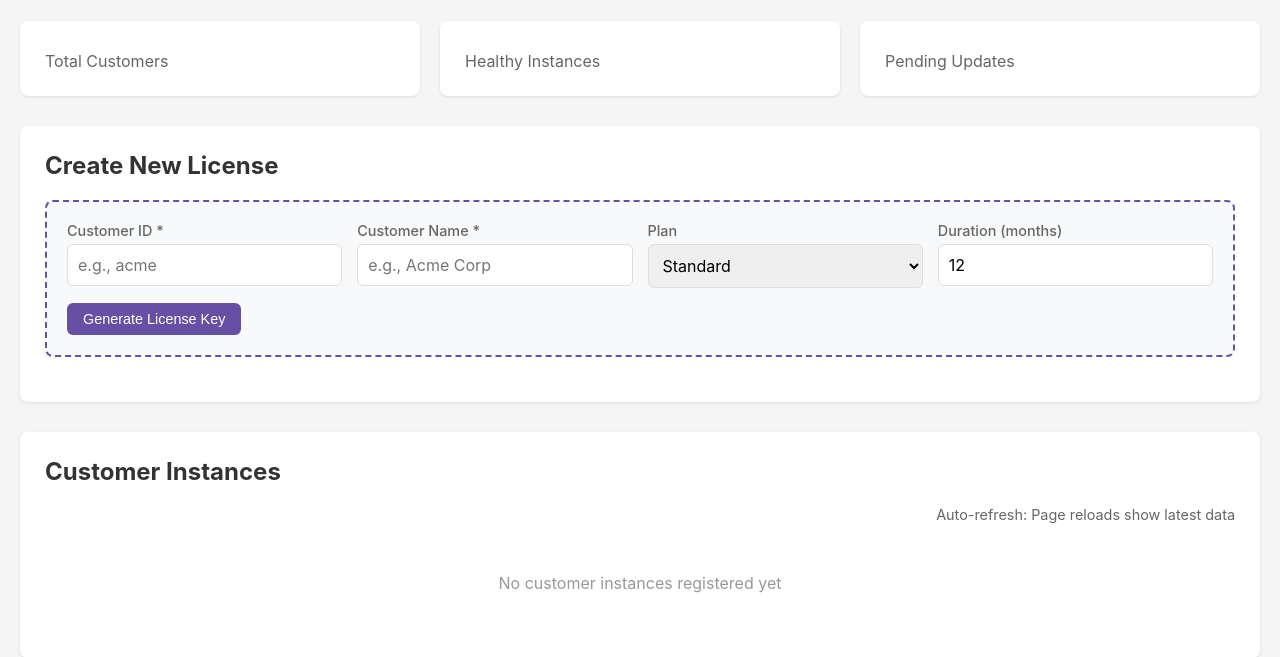
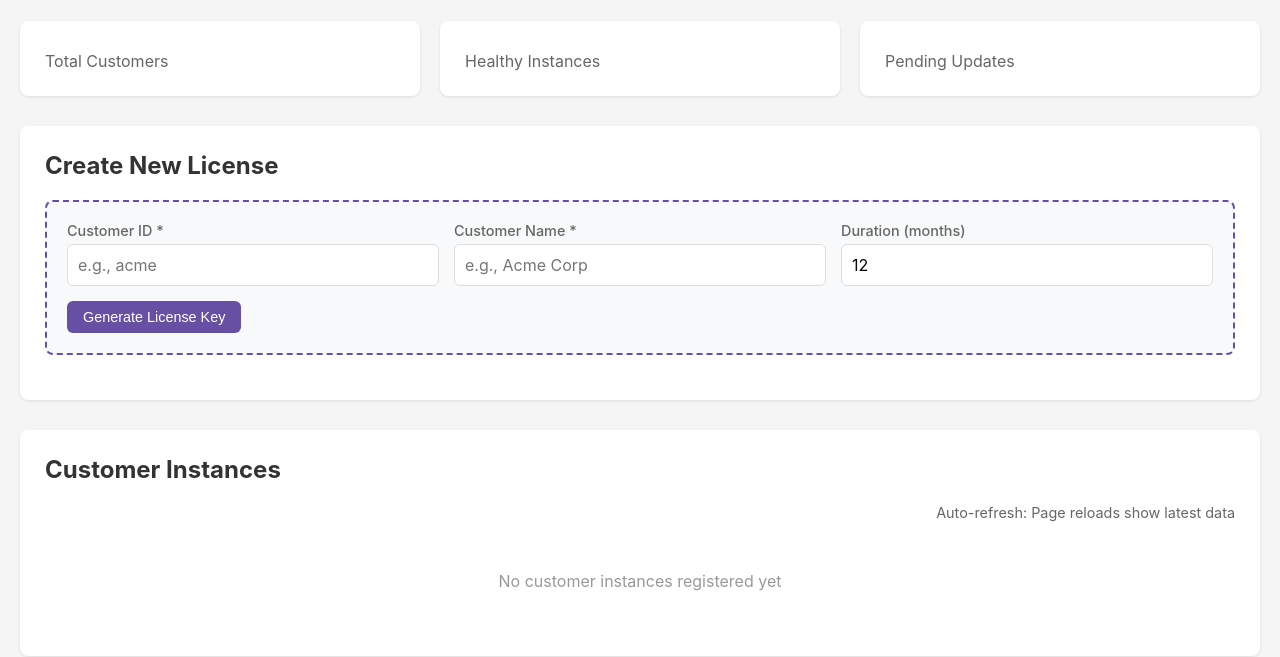
Before and after one commit to Parvj26/hushlane-central-api, a FastAPI app: template templates/admin_dashboard.html in a window 1280 px wide. Shown: the part 139-796 px from the top of the page. Run offline with FastAPI, Linux system fonts and the light colour scheme; the template is opened without the code that fills it, so the values that code supplies are empty.

Commit message:
Simplify license form - hide plan field
- Remove plan selection dropdown from UI
- Default all licenses to 'standard' plan
- Cleaner, simpler form with only essential fields
- Plan still stored in database for future use

```diff
--- a/templates/admin_dashboard.html
+++ b/templates/admin_dashboard.html
@@ -351,16 +351,9 @@
                         <input type="text" id="customerName" required placeholder="e.g., Acme Corp">
                     </div>
                     <div class="form-group">
-                        <label>Plan</label>
-                        <select id="plan">
-                            <option value="standard">Standard</option>
-                            <option value="pro">Pro</option>
-                            <option value="enterprise">Enterprise</option>
-                        </select>
-                    </div>
-                    <div class="form-group">
                         <label>Duration (months)</label>
                         <input type="number" id="months" value="12" min="1" max="120">
+                        <input type="hidden" id="plan" value="standard">
                     </div>
                 </div>
                 <button type="submit" class="btn btn-primary">Generate License Key</button>
```
